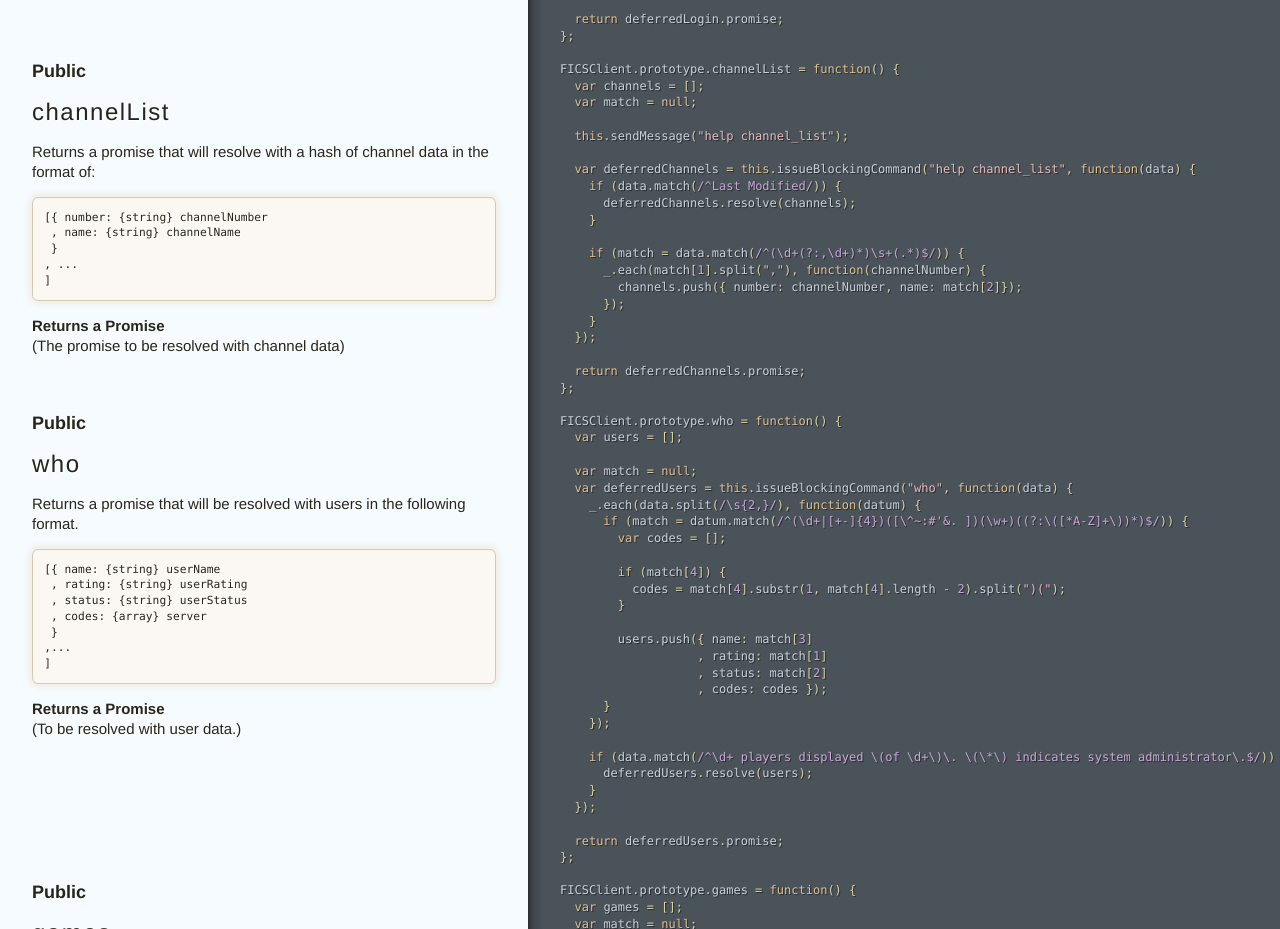
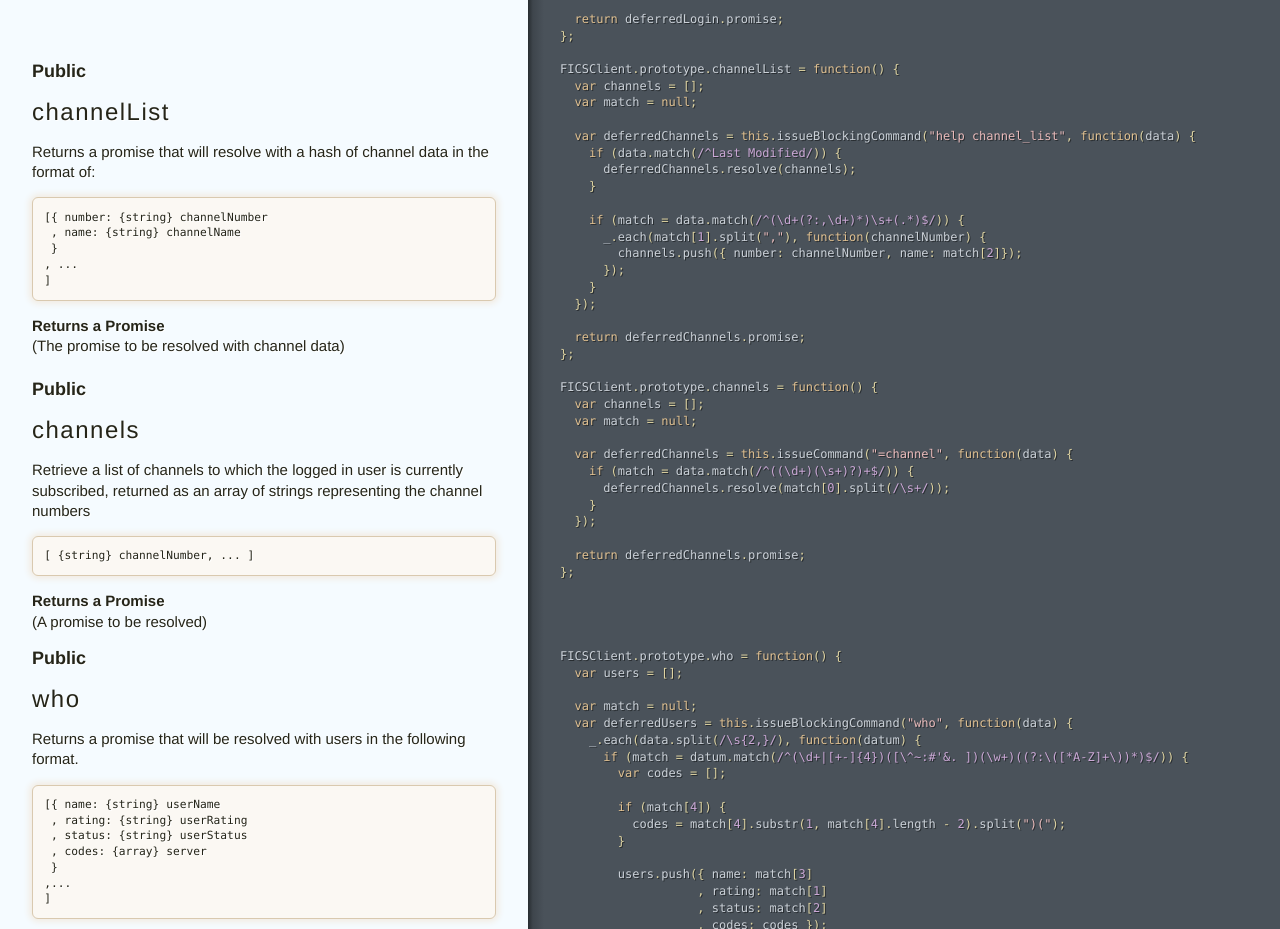
Before and after one commit to sonnym/fics, a plain HTML site: page index.html in a window 1280 px wide. Shown: the part 1340-2269 px from the top of the page. Drawn offline with Linux system fonts and the light colour scheme.

Commit message:
Generated documentation for 0a6873a4b369d3ec094a58750c38ae068d8208e6

```diff
--- a/assets/behavior.js
+++ b/assets/behavior.js
@@ -70,6 +70,14 @@ f.event={add:function(a,c,d,e,g){var h,i,j,k,l,m,n,o,p,q,r,s;if(!(a.nodeType===3
                     "level": 3,
                     "title": "channelList",
                     "slug": "channellist"
+                  },
+                  "depth": 3
+                }, {
+                  "type": "heading",
+                  "data": {
+                    "level": 3,
+                    "title": "channels",
+                    "slug": "channels"
                   },
                   "depth": 3
                 }, {
@@ -219,6 +227,14 @@ f.event={add:function(a,c,d,e,g){var h,i,j,k,l,m,n,o,p,q,r,s;if(!(a.nodeType===3
                 "level": 3,
                 "title": "channelList",
                 "slug": "channellist"
+              },
+              "depth": 3
+            }, {
+              "type": "heading",
+              "data": {
+                "level": 3,
+                "title": "channels",
+                "slug": "channels"
               },
               "depth": 3
             }, {
--- a/index.html
+++ b/index.html
@@ -102,8 +102,6 @@ format of:</p>
   <span class="kd">var</span> <span class="nx">channels</span> <span class="o">=</span> <span class="p">[];</span>
   <span class="kd">var</span> <span class="nx">match</span> <span class="o">=</span> <span class="kc">null</span><span class="p">;</span>
 
-  <span class="k">this</span><span class="p">.</span><span class="nx">sendMessage</span><span class="p">(</span><span class="s2">&quot;help channel_list&quot;</span><span class="p">);</span>
-
   <span class="kd">var</span> <span class="nx">deferredChannels</span> <span class="o">=</span> <span class="k">this</span><span class="p">.</span><span class="nx">issueBlockingCommand</span><span class="p">(</span><span class="s2">&quot;help channel_list&quot;</span><span class="p">,</span> <span class="kd">function</span><span class="p">(</span><span class="nx">data</span><span class="p">)</span> <span class="p">{</span>
     <span class="k">if</span> <span class="p">(</span><span class="nx">data</span><span class="p">.</span><span class="nx">match</span><span class="p">(</span><span class="sr">/^Last Modified/</span><span class="p">))</span> <span class="p">{</span>
       <span class="nx">deferredChannels</span><span class="p">.</span><span class="nx">resolve</span><span class="p">(</span><span class="nx">channels</span><span class="p">);</span>
@@ -113,6 +111,27 @@ format of:</p>
       <span class="nx">_</span><span class="p">.</span><span class="nx">each</span><span class="p">(</span><span class="nx">match</span><span class="p">[</span><span class="mi">1</span><span class="p">].</span><span class="nx">split</span><span class="p">(</span><span class="s2">&quot;,&quot;</span><span class="p">),</span> <span class="kd">function</span><span class="p">(</span><span class="nx">channelNumber</span><span class="p">)</span> <span class="p">{</span>
         <span class="nx">channels</span><span class="p">.</span><span class="nx">push</span><span class="p">({</span> <span class="nx">number</span><span class="o">:</span> <span class="nx">channelNumber</span><span class="p">,</span> <span class="nx">name</span><span class="o">:</span> <span class="nx">match</span><span class="p">[</span><span class="mi">2</span><span class="p">]});</span>
       <span class="p">});</span>
+    <span class="p">}</span>
+  <span class="p">});</span>
+
+  <span class="k">return</span> <span class="nx">deferredChannels</span><span class="p">.</span><span class="nx">promise</span><span class="p">;</span>
+<span class="p">};</span></div></div></div><div class="segment"><div class="comments doc-section doc-section-public"><div class="wrapper"><p><span class='doc-section-header'>Public</span></p>
+
+<h3 id="channels">channels</h3>
+
+<p>Retrieve a list of channels to which the logged in user is currently
+subscribed, returned as an array of strings representing the channel numbers</p>
+
+<pre><code>[ {string} channelNumber, ... ]
+</code></pre>
+
+<p><strong>Returns a Promise</strong><br/>(A promise to be resolved)</p></div></div><div class="code"><div class="wrapper"><span class="nx">FICSClient</span><span class="p">.</span><span class="nx">prototype</span><span class="p">.</span><span class="nx">channels</span> <span class="o">=</span> <span class="kd">function</span><span class="p">()</span> <span class="p">{</span>
+  <span class="kd">var</span> <span class="nx">channels</span> <span class="o">=</span> <span class="p">[];</span>
+  <span class="kd">var</span> <span class="nx">match</span> <span class="o">=</span> <span class="kc">null</span><span class="p">;</span>
+
+  <span class="kd">var</span> <span class="nx">deferredChannels</span> <span class="o">=</span> <span class="k">this</span><span class="p">.</span><span class="nx">issueCommand</span><span class="p">(</span><span class="s2">&quot;=channel&quot;</span><span class="p">,</span> <span class="kd">function</span><span class="p">(</span><span class="nx">data</span><span class="p">)</span> <span class="p">{</span>
+    <span class="k">if</span> <span class="p">(</span><span class="nx">match</span> <span class="o">=</span> <span class="nx">data</span><span class="p">.</span><span class="nx">match</span><span class="p">(</span><span class="sr">/^((\d+)(\s+)?)+$/</span><span class="p">))</span> <span class="p">{</span>
+      <span class="nx">deferredChannels</span><span class="p">.</span><span class="nx">resolve</span><span class="p">(</span><span class="nx">match</span><span class="p">[</span><span class="mi">0</span><span class="p">].</span><span class="nx">split</span><span class="p">(</span><span class="sr">/\s+/</span><span class="p">));</span>
     <span class="p">}</span>
   <span class="p">});</span>
 
```
